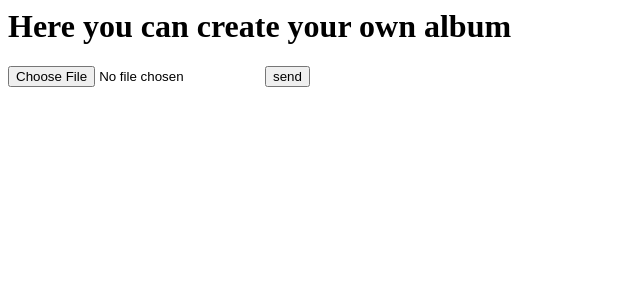
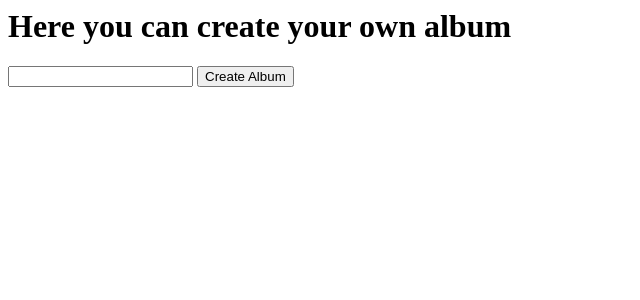
Before and after one commit to tomekustupski/interface, a Flask app: page / in a window 1280 px wide. Shown: the top 300 px of the page, without its empty margins (0-640 px from the left). Run offline with Flask 2, Linux system fonts and the light colour scheme; some libraries are stand-ins or nearby versions.

Commit message:
update project

```diff
--- a/app.py
+++ b/app.py
@@ -1,8 +1,10 @@
 import os, boto3
 from album_queue import request_album
 from uuid import uuid4
-from flask import Flask, render_template, jsonify, request
+from flask import Flask, render_template, jsonify, request, send_from_directory
 app = Flask(__name__)
+
+bucket_address = 'https://s3.eu-central-1.amazonaws.com/153412-kkanclerz'
 
 @app.route("/hello")
 def hello():
@@ -15,13 +17,15 @@ def index():
 @app.route("/upload", methods=['POST'])
 def upload():
   files = request.files
+  album = {
+    'photos': []
+  }
   for f in files.getlist('file'):
     print f
-    upload_s3(f)
-    filename = f.filename
-    updir = '/home/ec2-user/photoAlbumUi/upload'
-    f.save(os.path.join(updir, filename))
-  return jsonify()
+    destination_name = generate_filename(f)
+    album['photos'].append('%s/%s' % (bucket_address, destination_name))
+    upload_s3(f, destination_name)
+  return jsonify(album)
 
 @app.route("/request-album", methods=['POST'])
 def request_album_creation():
@@ -34,12 +38,15 @@ def request_album_creation():
   request_album(album)
   return jsonify()
 
-def upload_s3(source_file):
+def upload_s3(source_file, destination_filename):
   bucket_name = '153412-kkanclerz'
-  destination_filename = "photos/%s/%s" % (uuid4().hex, source_file.filename)
   s3 = boto3.resource('s3')
   bucket = s3.Bucket(bucket_name)
   bucket.put_object(Key=destination_filename, Body=source_file)
 
+def generate_filename(source_file):
+  destination_filename = "photos/%s/%s" % (uuid4().hex, source_file.filename)
+  return destination_filename
+
 if __name__ == "__main__":
     app.run(host='0.0.0.0', debug=True)
--- a/templates/upload_form.html
+++ b/templates/upload_form.html
@@ -1,16 +1,40 @@
 <html>
  <head>
+  <script src="https://code.jquery.com/jquery-1.12.4.min.js"></script>
   <script src="https://rawgit.com/enyo/dropzone/master/dist/dropzone.js"></script>
-<link rel="stylesheet" href="https://rawgit.com/enyo/dropzone/master/dist/dropzone.css">
+  <link rel="stylesheet" href="https://rawgit.com/enyo/dropzone/master/dist/dropzone.css">
   </head>
  <body>
   <h1>Here you can create your own album</h1>
-  <form class="dropzone" id="dropzoneForm" action="{{ url_for('upload') }}" method="POST" enctype="multipart/form-data">
-   <input type="file" name="file"/>
-   <button type="submit">{{ uploadButtonName }}</button>
+  <div class="dropzone" id="dropzoneForm">
+  </div>
+  <form class="requestAlbumForm" action="{{url_for('request_album_creation')}}" method="POST">
+     <input name="email" type="text"/>
+     <button type="submit">Create Album</button>
   </form>
   <script type="text/javascript">
-   var myDropzone = new Dropzone("#dropzoneForm", { url: "{{ url_for('upload') }}"});
+   var createInput = function(count, path) {
+       	 var input = '<input type="hidden" class="photo" name="photos[__number__]" value="__value__"/>"'
+         input = input.replace('__number__', count);
+         input = input.replace('__value__',  path);
+         console.log(input)
+
+       	 return	input;
+       }
+   $(".dropzone").dropzone({
+     maxFiles: 2000,
+     url: "{{ url_for('upload') }}",
+     success: function(file, response){
+       console.log(response);
+       var photosCount = $('.requestAlbumForm input.photo').length;
+
+       response.photos.forEach(function(photo){
+        input = createInput(photosCount, photo)
+        $('.requestAlbumForm').append($(input));
+       });
+
+     }
+   });
   </script>
  </body>
 </html>
```
